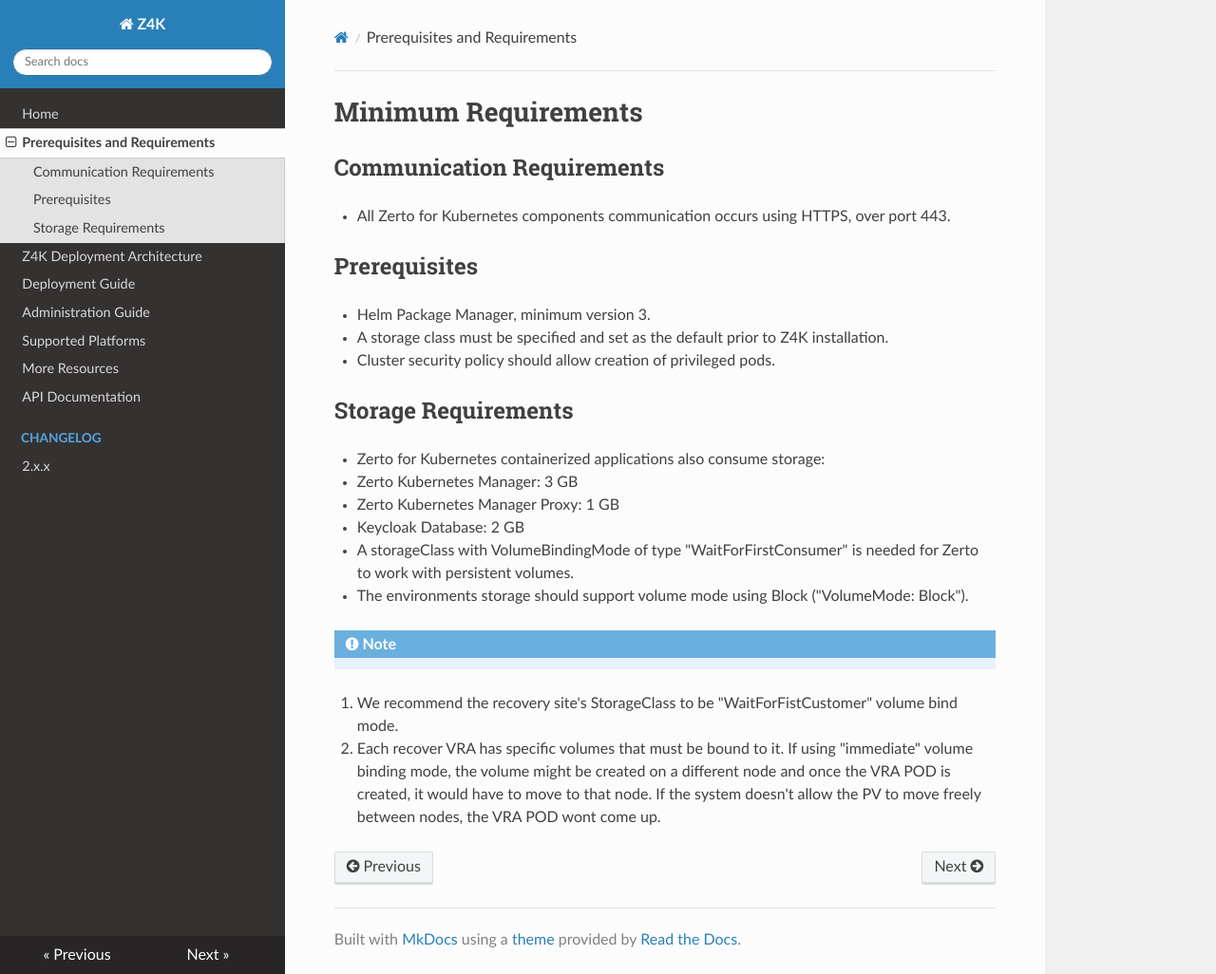
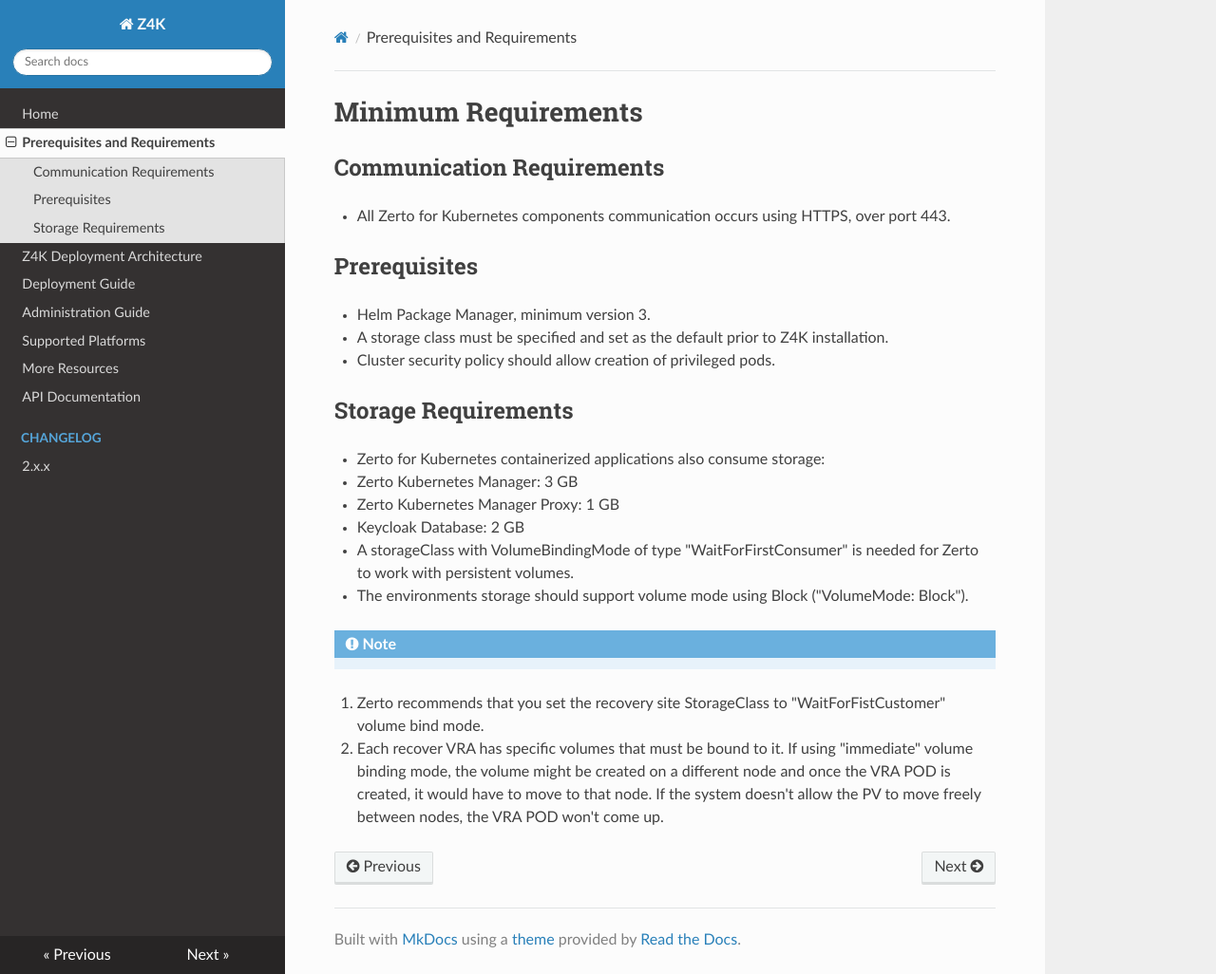
Before and after one commit to ZertoPublic/Z4K, an MkDocs documentation site: the page built from docs/MinimumRequirements.md, in a window 1280 px wide and 1026 px high. Shown: the whole window at 95% size. Built offline with MkDocs 1.6.1, drawn with Linux system fonts in a browser that asks for light colours.

Commit message:
Update MinimumRequirements.md

```diff
--- a/docs/MinimumRequirements.md
+++ b/docs/MinimumRequirements.md
@@ -17,8 +17,7 @@
 -	The environments storage should support volume mode using Block ("VolumeMode: Block").
 
 !!! Note
-1. We recommend the recovery site's StorageClass to be "WaitForFistCustomer" volume bind mode.
+1. Zerto recommends that you set the recovery site StorageClass to "WaitForFistCustomer" volume bind mode.
 2. Each recover VRA has specific volumes that must be bound to it.
-If using "immediate" volume binding mode, the volume might be created on a different node
-and once the VRA POD is created, it would have to move to that node.
-If the system doesn't allow the PV to move freely between nodes, the VRA POD wont come up.
+If using "immediate" volume binding mode, the volume might be created on a different node and once the VRA POD is created, it would have to move to that node.
+If the system doesn't allow the PV to move freely between nodes, the VRA POD won't come up.
```
